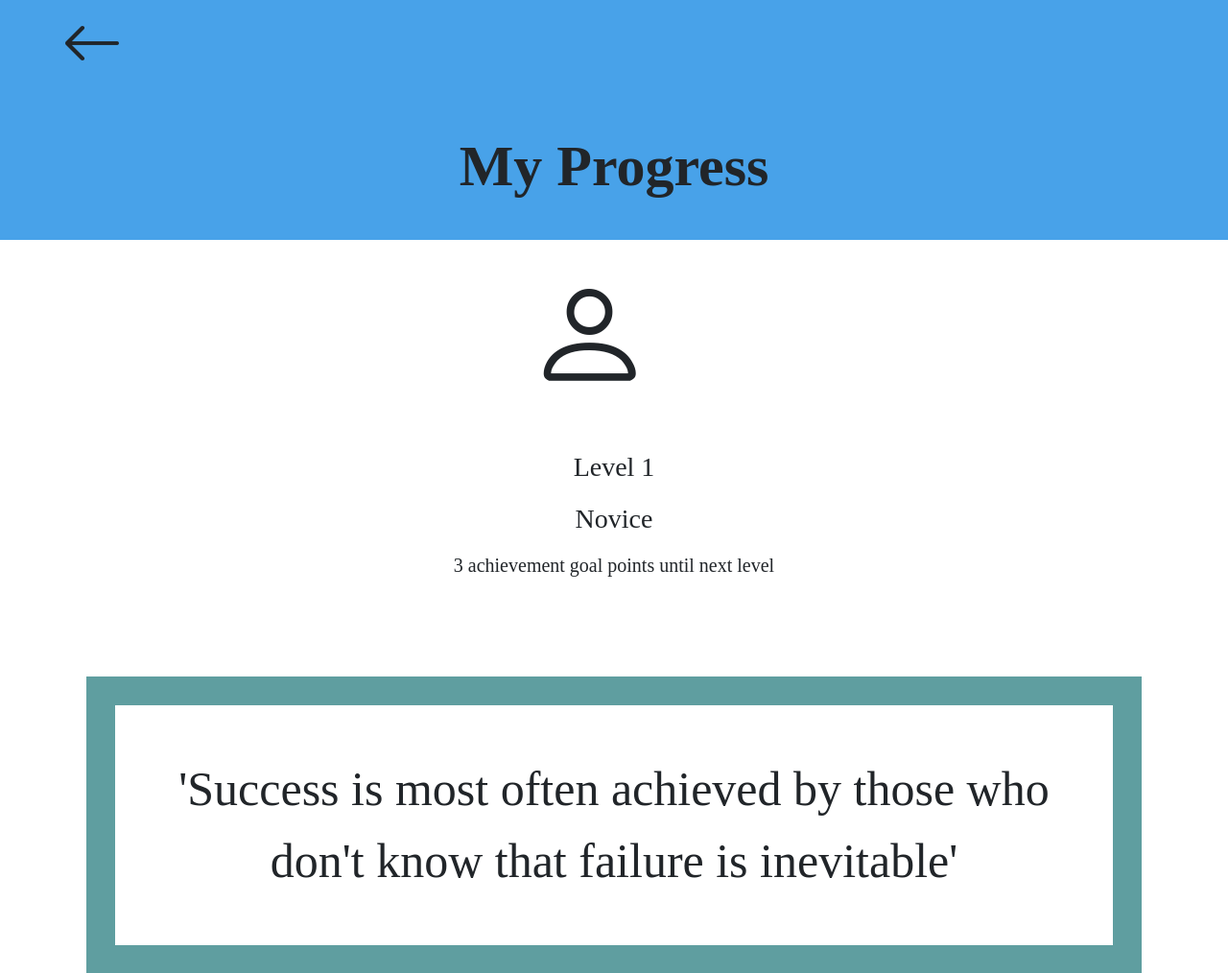
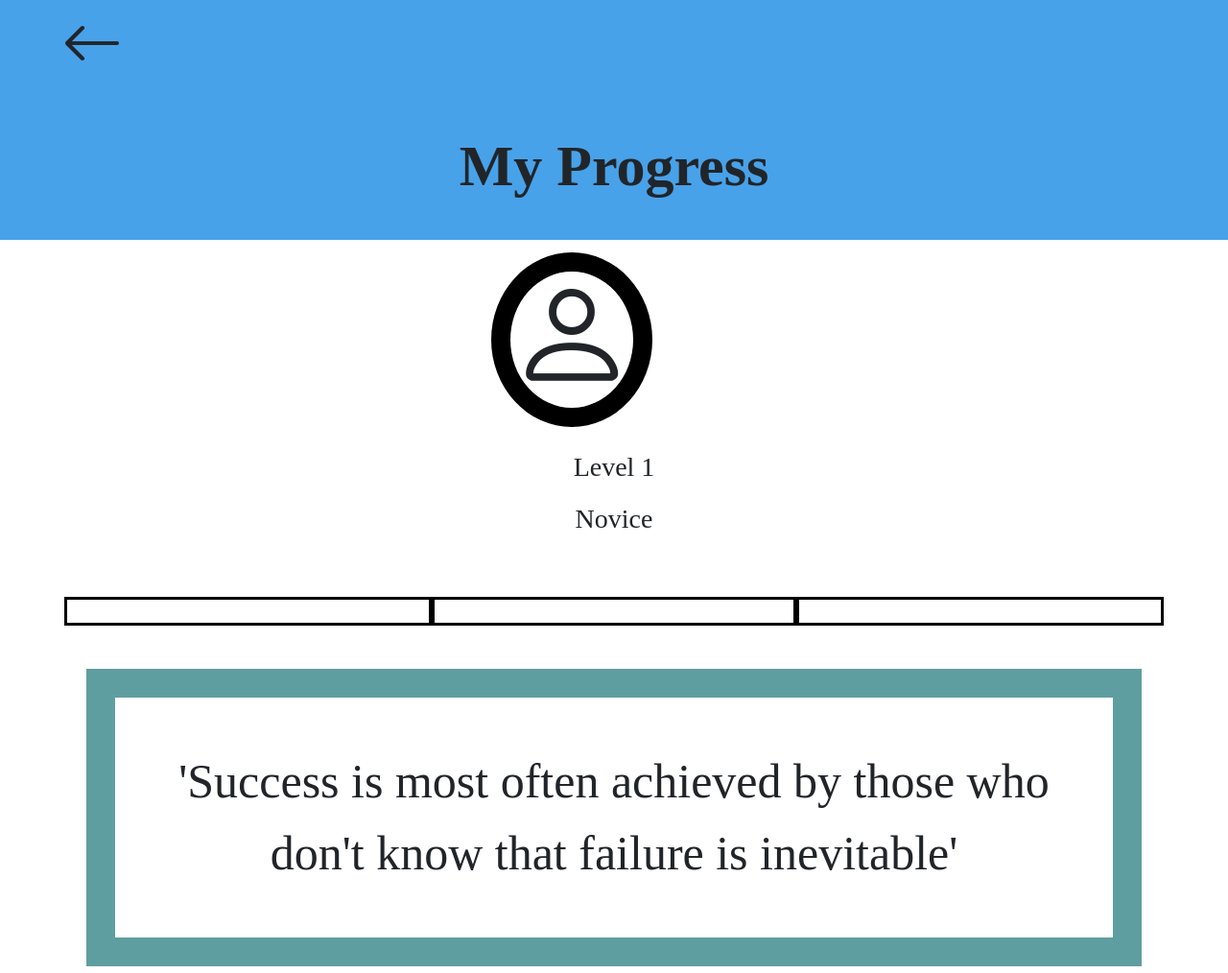
Before and after one commit to vhlee7/cs160-final-proj, a Django app: page /fitness/progress/ in a window 1280 px wide. Shown: the top 1014 px of the page at 96% size. Run offline with Django 3.2, Linux system fonts and the light colour scheme; some libraries are stand-ins or nearby versions.

Commit message:
My Progress backend done

```diff
--- a/fitness/templates/fitness/progress.html
+++ b/fitness/templates/fitness/progress.html
@@ -57,6 +57,28 @@
             margin-left: 89%;
         }
 
+        .expBarFill {
+            outline-style: solid;
+            outline-color: black;
+            text-align: center;
+        }
+
+        .backgroundGreen {
+            background: green;
+        }
+
+        .bar1, .bar2, .bar3 {
+
+        }
+
+        .circle {
+            border: 20px solid black;
+            background-color: #FFFFFF;
+            height: 100px;
+            border-radius:50%;
+            width: 100px;
+        }
+
     </style>
 </head>
 
@@ -70,7 +92,7 @@
     <i class="bi bi-arrow-left" onclick="goBack()" style="font-size:4em; margin-left:5%; font-weight:bold;"></i>
     <h1 style="text-align: center; padding: 41px"> My Progress </h1>
     </div>
-    <i class="bi bi-person" style="margin-left: 43%"></i>
+    <i class="bi bi-person circle" style="margin-left: 40%"></i>
 
 
     <h3 id="level" class="buffer" style="text-align: center">  </h3>
@@ -80,7 +102,25 @@
 
 
 
-    <br><br><br><br>
+    <br><br>
+
+
+    <div class="container">
+      <div class="row">
+        <div class="col expBarFill bar1">
+          <br>
+        </div>
+        <div class="col expBarFill bar2">
+
+        </div>
+        <div class="col expBarFill bar3">
+
+        </div>
+      </div>
+    </div>
+
+
+    <br><br>
 
 
     <div id='quoteHolder'>
@@ -171,6 +211,40 @@
     }
 
 
+    function expFilling(points) {
+        let bar1 = $(".bar1");
+        let bar2 = $(".bar2");
+        let bar3 = $(".bar3");
+        let barClass1 = bar1.classList;
+        let barClass2 = bar2.classList;
+        let barClass3 = bar3.classList;
+
+        if (points === 0) {
+            return;
+        }
+        if (points === 1) {
+            $(".bar1").addClass("backgroundGreen");
+        }
+        if (points === 2) {
+            $(".bar1").addClass("backgroundGreen");
+            $(".bar2").addClass("backgroundGreen");
+        }
+        if (points === 3) {
+            console.log("levelup");
+        }
+
+    }
+
+
+    function nameRank(number) {
+        let names = ['Beginner', 'Novice', 'Intermediate',
+        'Seasoned', 'Experienced', 'Professional', 'Advanced', 'Champion']
+        if (number < 10) {
+            return names[number];
+        } else {
+            return 'Master';
+        }
+    }
 
     function init() {
         quoteAppend();
@@ -202,18 +276,19 @@
         myLevel = Math.floor(myEXP / 3) + 1;
 
         // console.log(myEXP);
-        // console.log(myLevel);
+        console.log(myLevel);
+        console.log(myEXP);
         // (myLevel + 1) * 3 - myExp
-        // if (myLevel >= 1) {
             $("#level").append("Level " + myLevel);
-            $("#status").append("Novice");
-            let expLeft = myEXP - (Math.floor(myEXP / 3) * 3);
+            $("#status").append(nameRank(myLevel));
+
+            let expLeft = 3 - (myEXP - (Math.floor(myEXP / 3) * 3));
             if (expLeft === 0 ) {
                 expLeft = 3;
             }
 
-            $("#exp").append(expLeft + " achievement goal points until next level");
-        // }
+            expFilling(expLeft);
+
     }
 
     init();
```
